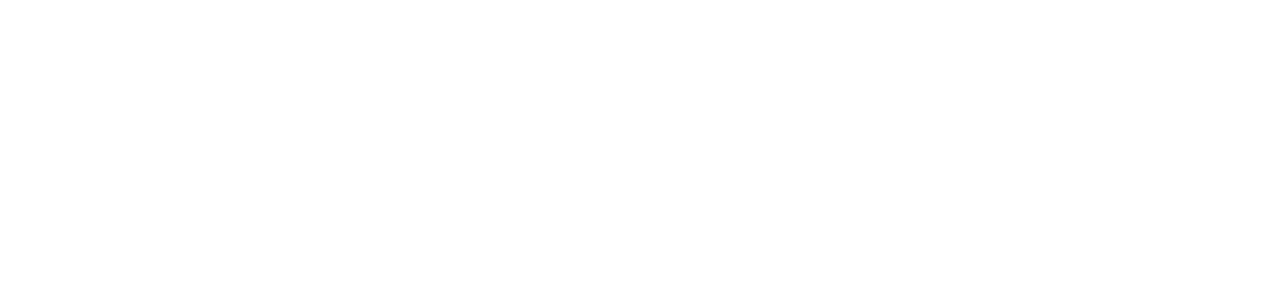
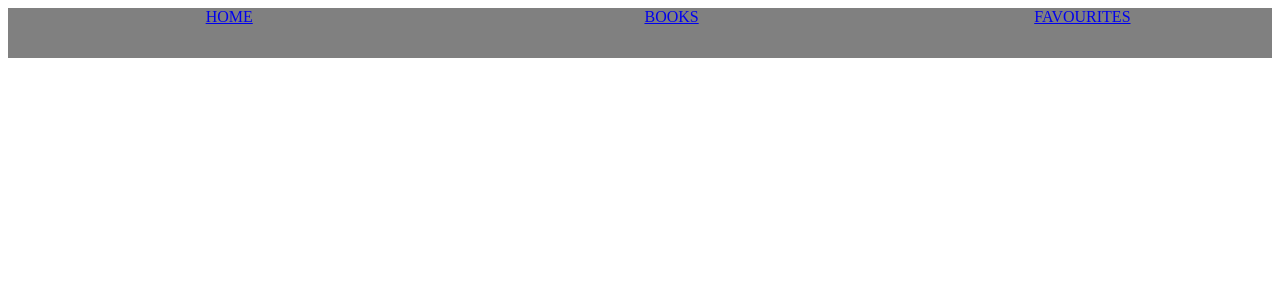
Before and after one commit to kgogola/vue-section, a Nuxt app: page / in a window 1280 px wide. Shown: the top 300 px of the page. Built offline with nearby package versions, Linux system fonts and the light colour scheme.

Commit message:
Some changes
Search engine, page navigator, favourite book icon

```diff
--- a/components/AppLogo.vue
+++ b/components/AppLogo.vue
@@ -29,7 +29,7 @@
 .Triangle--one {
   border-left: 105px solid transparent;
   border-right: 105px solid transparent;
-  border-bottom: 180px solid #41b883;
+  border-bottom: 180px solid #41B883;
 }
 
 .Triangle--two {
@@ -38,7 +38,7 @@
   animation: goright 0.5s linear forwards 3.5s;
   border-left: 87.5px solid transparent;
   border-right: 87.5px solid transparent;
-  border-bottom: 150px solid #3b8070;
+  border-bottom: 150px solid #3B8070;
 }
 
 .Triangle--three {
@@ -47,7 +47,7 @@
   animation: goright 0.5s linear forwards 3.5s;
   border-left: 70px solid transparent;
   border-right: 70px solid transparent;
-  border-bottom: 120px solid #35495e;
+  border-bottom: 120px solid #35495E;
 }
 
 .Triangle--four {
--- a/components/Book.vue
+++ b/components/Book.vue
@@ -1,18 +1,21 @@
 <template>
-    <nuxt-link :to="'/books/' + id">
-        <div class="single-book">
+
+    <div class="single-book">
+        <div class="choose-favourite"></div>
+        <nuxt-link :to="'/books/' + id">
             <h2>{{title}}</h2>
             <p>{{author}}</p>
             <p>{{description}}</p>
             <div class="book-img" :style="{backgroundImage: 'url('+ img +')'}"></div>
-        </div>
-    </nuxt-link>
+       </nuxt-link>
+    </div>
+
 </template>
 
 <script>
 export default {
-  props: ['title', 'author', 'description', 'img', 'id']
-}
+  props: ["title", "author", "description", "img", "id"]
+};
 </script>
 
 <style scoped>
@@ -22,7 +25,6 @@
   justify-content: center;
   text-align: center;
   padding: 10px;
-
   box-sizing: border-box;
   width: 280px;
   border: 1px solid #ccc;
@@ -34,4 +36,11 @@
   width: 100%;
   height: 200px;
 }
+.choose-favourite {
+  background-image: url("https://png.icons8.com/metro/1600/like.png");
+  height: 20px;
+  width: 20px;
+  background-size: 100%;
+  float: right;
+}
 </style>
--- /dev/null
+++ b/components/page-navigation.vue
@@ -0,0 +1,29 @@
+<template>
+  <div class="wrapper">
+    <nuxt-link :to="'/' ">
+      <div class="main-page">HOME</div>
+    </nuxt-link>
+
+
+  <nuxt-link :to="'/books' ">
+      <div class="all-books">BOOKS</div>
+    </nuxt-link>
+
+  <nuxt-link :to="'/' ">
+    <div class="favourites">FAVOURITES</div>
+  </nuxt-link>
+  </div >
+</template >
+
+  <script>
+</script>
+
+  <style>
+.wrapper {
+  display: grid;
+  grid-template-columns: 35% 35% 30%;
+  height: 50px;
+  background: grey;
+  text-align: center;
+}
+</style>
--- a/layouts/default.vue
+++ b/layouts/default.vue
@@ -1,6 +1,24 @@
 <template>
   <div>
-
+    <pagenavigation></pagenavigation>
     <nuxt/>
   </div>
 </template>
+
+<script>
+import pagenavigation from "@/components/page-navigation.vue";
+
+export default {
+  components: {
+    pagenavigation: pagenavigation
+
+  }
+};
+</script>
+
+<style>
+
+
+
+
+</style>
--- a/pages/books/index.vue
+++ b/pages/books/index.vue
@@ -1,46 +1,66 @@
 <template>
 <div>
       <h1>Książki</h1>
+<input type="text" v-model="search" placeholder="search books">
   <div class="books-container">
         <Book
-            v-for="book in books"
+            v-for="book in booksFiltered"
             :key="book.id"
             :img="book.img"
             :title="book.title"
             :description="book.description"
             :id="book.id"
         />
+        <!-- <Book
+            title="Miecz przeznaczenia"
+            author="Sapkowski"
+            desciption="Super mega książka no mówię Ci Heniek"
+            img="https://encrypted-tbn0.gstatic.com/images?q=tbn:ANd9GcR7QrIDjxxaX9wrPevWBooVqRVV5Kj2iMEID5zfr3D1a4_orDYD"
+        />
+         -->
   </div>
 </div>
 
 </template>
 
 <script>
-import Book from '@/components/Book'
+import Book from '@/components/Book';
 export default {
   components: {
       Book
   },
-  asyncData () {
+    data () {
+      return {
+          search:""
+      }
+  },
+  computed: {
+     booksFiltered: function() {
+         return this.books.filter((book)=>{
+             return book.title.match(this.search)
+         })
+     }
+  },
+  asyncData(){
       return new Promise((resolve, reject) => {
-      setTimeout(() => {
+          setTimeout(()=>{
               resolve({
-          books: [
+                books:[
                     {
-              id: '1',
-              title: 'Wieża Jaskółki',
-              description: 'Super mega książka',
-              img: 'https://i.ytimg.com/vi/PgKISfwfbBw/maxresdefault.jpg'
+                        id: "1",
+                        title: "Wieża Jaskółki",
+                        description: "Super mega książka",
+                        img: "https://i.ytimg.com/vi/PgKISfwfbBw/maxresdefault.jpg"
                     },
                     {
-              id: '2',
-              title: 'Miecz przeznaczenia',
-              description: 'Super mega książka no mówię Ci Heniek',
-              img:
-                'https://encrypted-tbn0.gstatic.com/images?q=tbn:ANd9GcR7QrIDjxxaX9wrPevWBooVqRVV5Kj2iMEID5zfr3D1a4_orDYD'
+                        id: "2",
+                        title: "Miecz przeznaczenia",
+                        description: "Super mega książka no mówię Ci Heniek",
+                        img: "https://encrypted-tbn0.gstatic.com/images?q=tbn:ANd9GcR7QrIDjxxaX9wrPevWBooVqRVV5Kj2iMEID5zfr3D1a4_orDYD"
                     }
                 ]
               })
+
           }, 1500)
       })
   }
@@ -48,7 +68,7 @@
 </script>
 
 <style scoped>
-.books-container {
+    .books-container{
         display: flex;
     }
 </style>
--- a/pages/index.vue
+++ b/pages/index.vue
@@ -6,6 +6,8 @@
 
 <script>
 export default {
-  components: {}
+  components: {
+
+  }
 }
 </script>
```
Also changed, not shown: package.json (+6 -15 lines), pages/books/_id/index.vue (+16 -14 lines), .eslintrc.js, 1 other file (tests, documents, lock files or other folders). Lines whose indentation alone changed are shown as unchanged.
